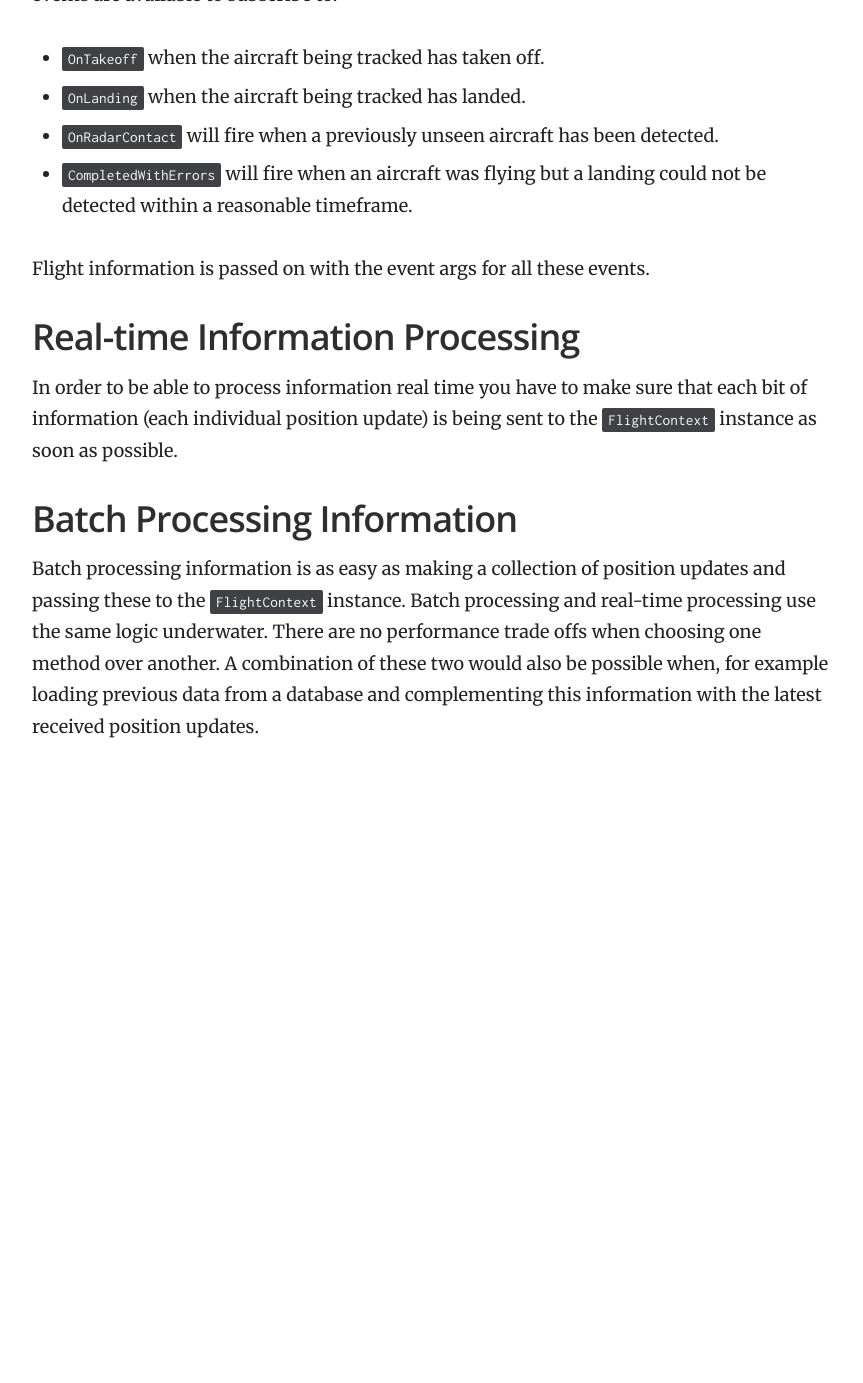
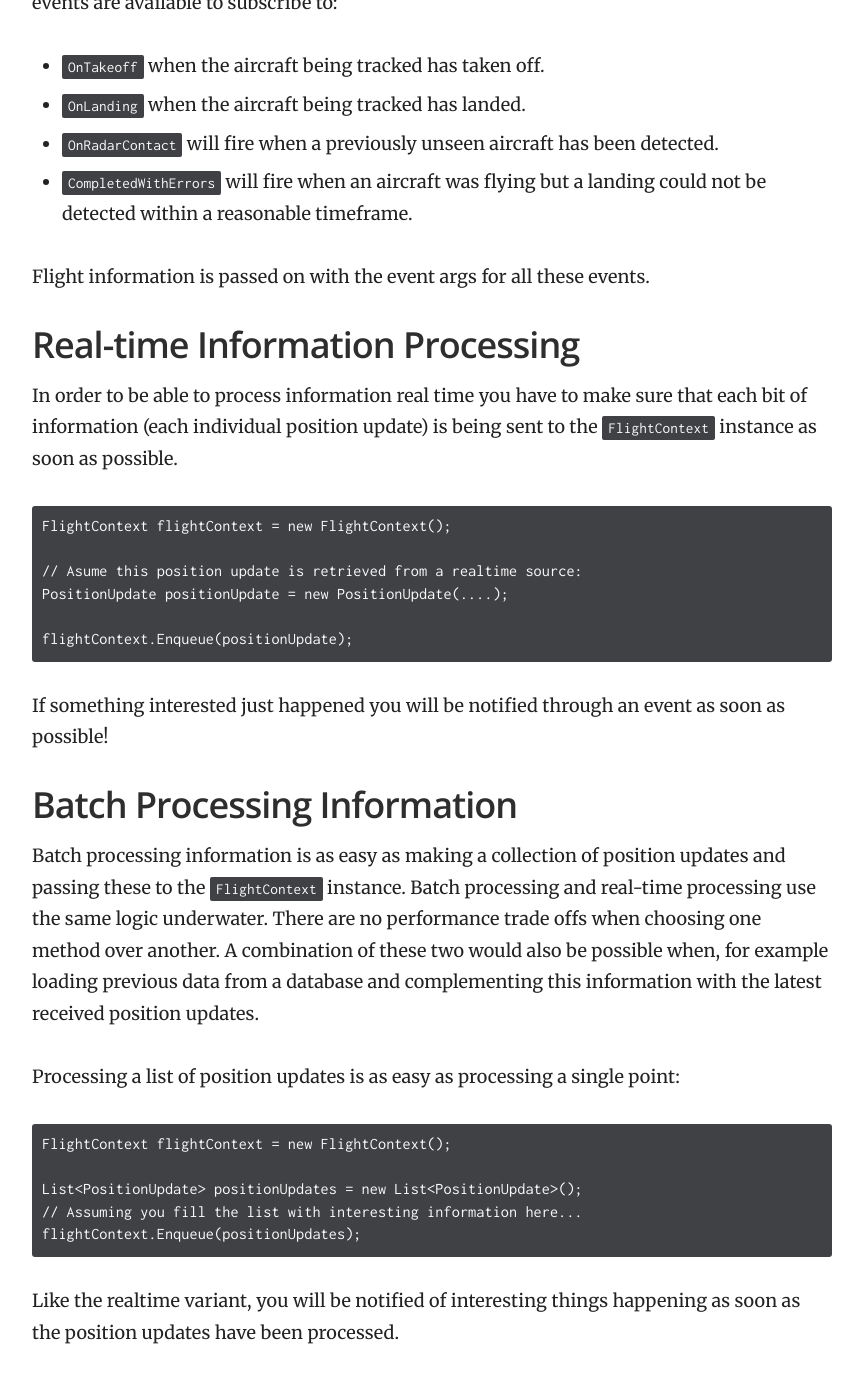
Before and after one commit to Boerman/docs, a Jekyll site: the page built from _docs/Libraries/FlightAnalysis/flight-context.md, in a window 1280 px wide and 1400 px high, scrolled down 765 px. Shown: the top 1383 px of the window, without its empty margins (358-1221 px from the left). Built offline with Jekyll 4.4.1, drawn with Linux system fonts in a browser that asks for light colours; before the commit the page ends 1622 px from its top, so only the background shows below that; some of the changed text lies outside the part shown.

Commit message:
Updated '_docs/Libraries/FlightAnalysis/flight-context.md' via CloudCannon

```diff
--- a/_docs/Libraries/FlightAnalysis/flight-context.md
+++ b/_docs/Libraries/FlightAnalysis/flight-context.md
@@ -13,7 +13,8 @@ All input information is processed as soon as possible. It is possible to proces
 
 To get started using the `FlightContext`:
 
-// Add simple example of basic flight context
+    FlightContext flightContext = new FlightContext();
+
 
 ## Available Events
 
@@ -30,8 +31,26 @@ Flight information is passed on with the event args for all these events.
 
 In order to be able to process information real time you have to make sure that each bit of information (each individual position update) is being sent to the `FlightContext` instance as soon as possible.
 
+    FlightContext flightContext = new FlightContext();
+
+    // Asume this position update is retrieved from a realtime source:
+    PositionUpdate positionUpdate = new PositionUpdate(....);
+
+    flightContext.Enqueue(positionUpdate);
+
+If something interested just happened you will be notified through an event as soon as possible!
+
+
 ## Batch Processing Information
 
 Batch processing information is as easy as making a collection of position updates and passing these to the `FlightContext` instance. Batch processing and real-time processing use the same logic underwater. There are no performance trade offs when choosing one method over another. A combination of these two would also be possible when, for example loading previous data from a database and complementing this information with the latest received position updates.
 
-&nbsp;
+Processing a list of position updates is as easy as processing a single point:
+
+    FlightContext flightContext = new FlightContext();
+
+    List<PositionUpdate> positionUpdates = new List<PositionUpdate>();
+    // Assuming you fill the list with interesting information here...
+    flightContext.Enqueue(positionUpdates);
+
+Like the realtime variant, you will be notified of interesting things happening as soon as the position updates have been processed.
```
